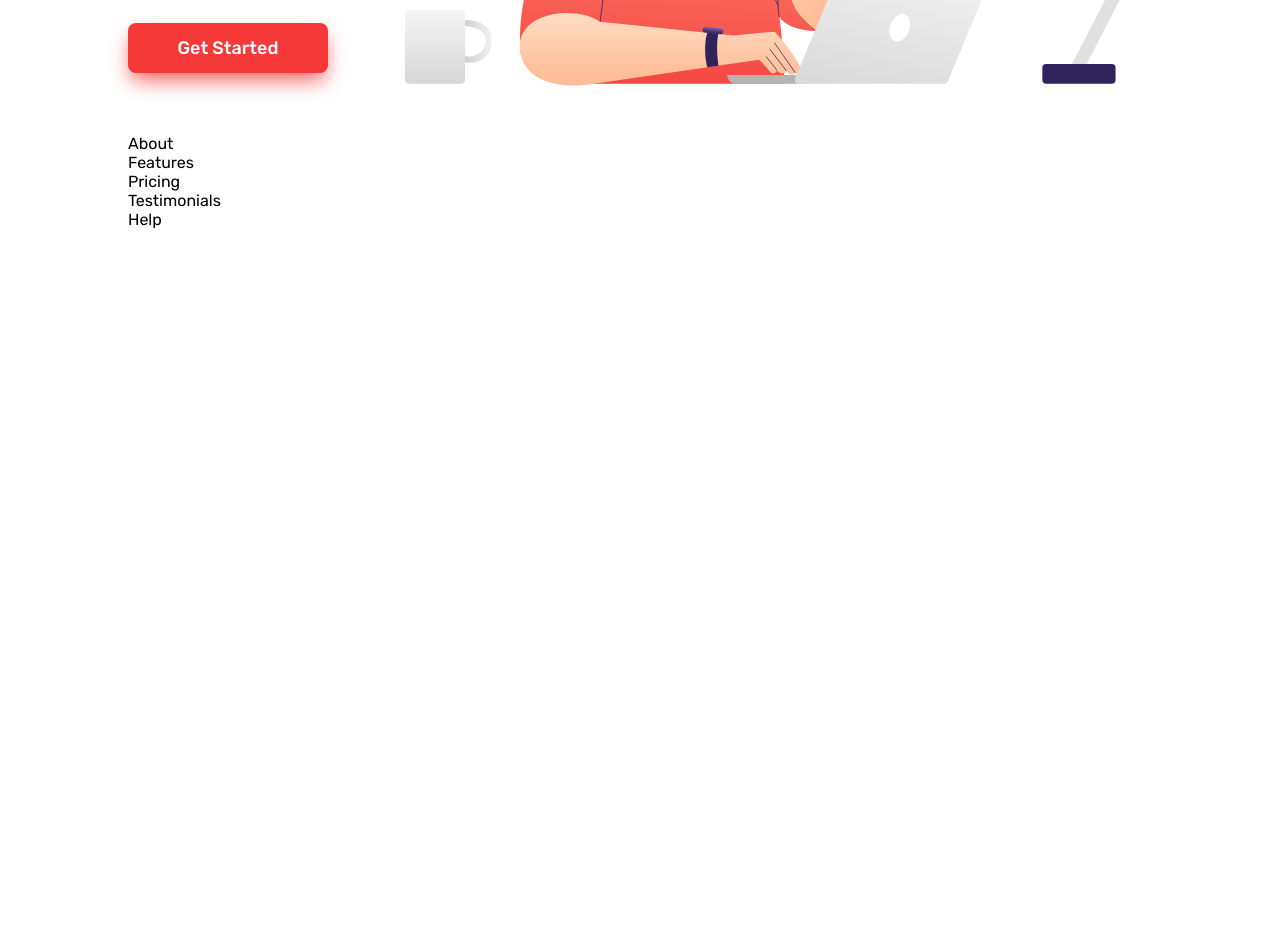
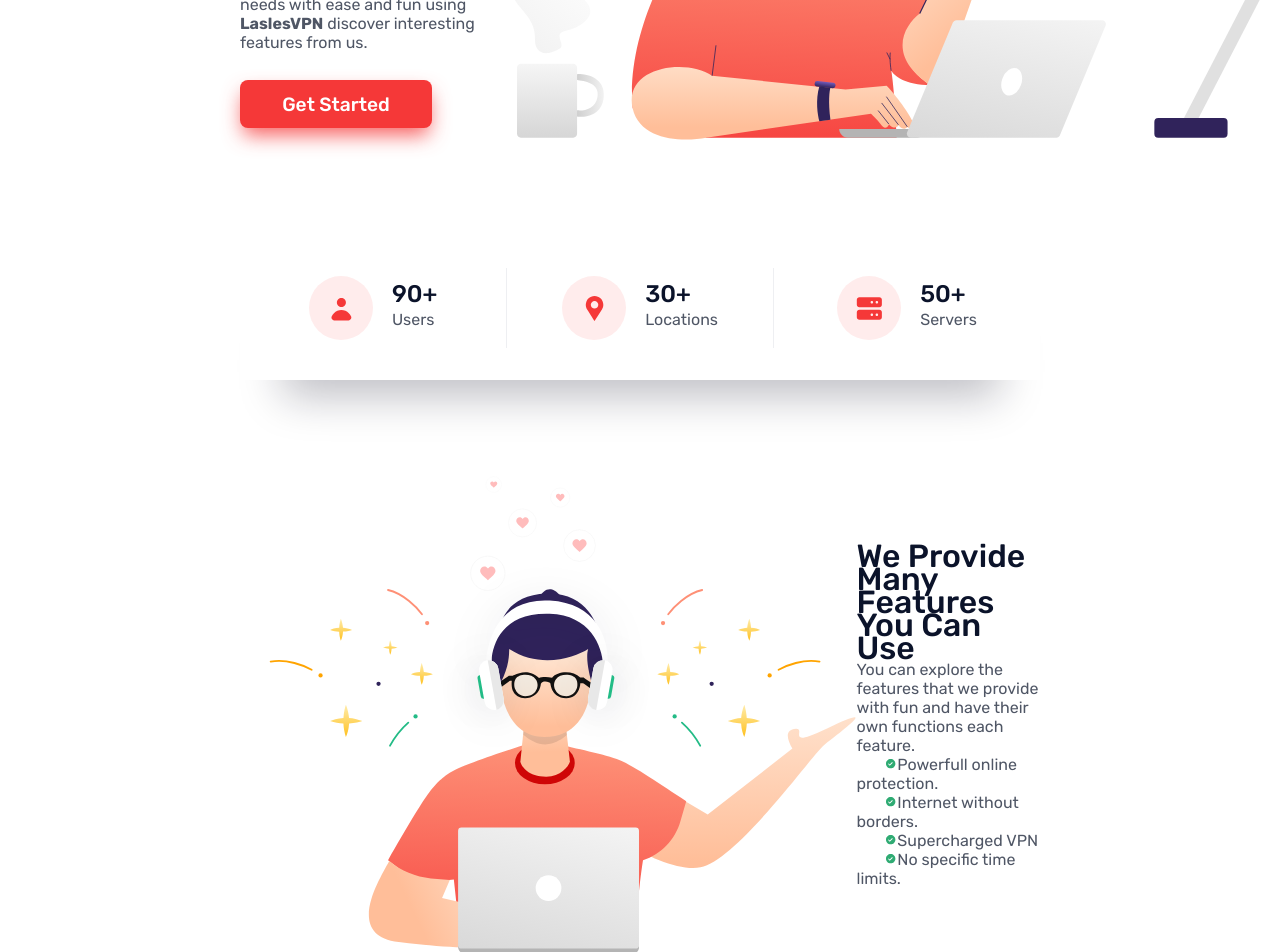
Before and after one commit to mdsahilhussain/brand_nav, a React (Create React App) app: page / in a window 1280 px wide. Shown: the part 580-1532 px from the top of the page. Before the commit the page ends 809 px from the top, so only its background shows below. Built offline with nearby package versions, Linux system fonts and the light colour scheme.

Commit message:
update about and features

```diff
--- a/src/App.css
+++ b/src/App.css
@@ -27,7 +27,7 @@ html {
 }
 
 .container {
-  padding: 0 8rem;
+  padding: 0 15rem;
 }
 
 h1,
--- a/src/components/About/About.jsx
+++ b/src/components/About/About.jsx
@@ -1,7 +1,44 @@
 import React from "react";
 
+import "./about.css";
+import addressIcon from "../../assets/Group 1215.svg";
+import userIcon from "../../assets/Group 1216.svg";
+import dataBaseIcon from "../../assets/Group 1217.svg";
+
+const aboutInfo = [
+  {
+    iconImage: userIcon,
+    titel: "90+",
+    subTitel: "Users",
+  },
+  {
+    iconImage: addressIcon,
+    titel: "30+",
+    subTitel: "Locations",
+  },
+  {
+    iconImage: dataBaseIcon,
+    titel: "50+",
+    subTitel: "Servers",
+  },
+];
+
 function About() {
-  return <div>About</div>;
+  return (
+    <section className="about">
+      {aboutInfo.map((item, index) => (
+        <div key={index} className="about___card">
+          <div className="about___card--image">
+            <img src={item.iconImage} alt="" />
+          </div>
+          <div className="about___card--detail">
+            <h5>{item.titel}</h5>
+            <p>{item.subTitel}</p>
+          </div>
+        </div>
+      ))}
+    </section>
+  );
 }
 
 export default About;
--- a/src/components/About/about.css
+++ b/src/components/About/about.css
@@ -0,0 +1,44 @@
+@import "../../App.css";
+
+.about {
+  display: flex;
+  justify-content: space-between;
+  align-items: center;
+  padding: 2rem 0;
+  margin-top: 3rem;
+  box-shadow: 1px 58px 44px -42px rgba(13, 16, 37, 0.27);
+  -webkit-box-shadow: 1px 58px 44px -42px rgba(13, 16, 37, 0.27);
+  -moz-box-shadow: 1px 58px 44px -42px rgba(13, 16, 37, 0.27);
+}
+
+.about___card {
+  display: flex;
+  justify-content: center;
+  align-items: center;
+  width: calc(100vw / 3);
+  height: 10vh;
+}
+
+.about___card:nth-child(2) {
+  border-right: 1px solid #eeeff2;
+  border-left: 1px solid #eeeff2;
+}
+
+.about___card--image {
+  padding: 1rem;
+  display: flex;
+  justify-content: center;
+  align-items: center;
+  background-color: #ffecec;
+  border-radius: 50%;
+  margin-right: 1.2rem;
+}
+
+.about___card--image img {
+  height: 2rem;
+  width: auto;
+}
+
+.about___card--detail p {
+  margin-top: 0.6rem;
+}
--- a/src/components/Button/button.css
+++ b/src/components/Button/button.css
@@ -2,10 +2,10 @@
 .btn {
   box-sizing: border-box;
   outline: none;
-  width: 150px;
-  height: 50px;
-  border-radius: 24px;
-  font-size: 18px;
+  width: 9rem;
+  height: 3rem;
+  border-radius: 1.8rem;
+  font-size: 1.2rem;
   font-weight: 500;
   font-family: "Rubik", sans-serif;
 }
@@ -32,8 +32,8 @@
 
 .btn___header {
   border: none;
-  border-radius: 8px;
-  width: 200px;
+  border-radius: 0.5rem;
+  width: 12rem;
   background-color: var(--primaryColor);
   color: var(--bgColor);
   box-shadow: 0px 10px 20px -3px rgba(245, 56, 56, 0.8);
--- a/src/components/Features/Features.jsx
+++ b/src/components/Features/Features.jsx
@@ -1,9 +1,44 @@
-import React from 'react'
+import React from "react";
+
+import "./features.css";
+
+import featuresImg from "../../assets/Illustration 2.svg";
+import pointsImg from "../../assets/Group 1120.svg";
+
+const featuresInfo = [
+  {
+    featuresPoint: "Powerfull online protection.",
+  },
+  {
+    featuresPoint: "Internet without borders.",
+  },
+  {
+    featuresPoint: "Supercharged VPN",
+  },
+  {
+    featuresPoint: "No specific time limits.",
+  },
+];
 
 function Features() {
   return (
-    <div>Features</div>
-  )
+    <section className="features">
+      <img src={featuresImg} alt="featuresImg" />
+      <div className="features__detail">
+        <h2>We Provide Many Features You Can Use</h2>
+        <p>
+          You can explore the features that we provide with fun and have their
+          own functions each feature.
+        </p>
+        {featuresInfo.map((item, index) => (
+          <p key={index}>
+            <img src={pointsImg} alt="pointsImg"></img>
+            {item.featuresPoint}
+          </p>
+        ))}
+      </div>
+    </section>
+  );
 }
 
-export default Features
+export default Features;
--- a/src/components/Features/features.css
+++ b/src/components/Features/features.css
@@ -0,0 +1,20 @@
+@import "../../App.css";
+
+.features {
+  margin-top: 3rem;
+  display: flex;
+  align-items: center;
+  justify-content: space-between;
+  padding: 3rem 0;
+  height: 60vh;
+}
+
+.features img {
+    height: 100%;
+    width: auto;
+    margin-left: 1.8rem;
+}
+
+.features___deatil{
+
+}
--- a/src/components/Header/header.css
+++ b/src/components/Header/header.css
@@ -1,7 +1,7 @@
 @import "../../App.css";
 
 header {
-  margin-top: 24px;
+  margin-top: 2rem;
   padding: 3rem 0rem;
   display: flex;
   height: 60vh;
@@ -14,8 +14,8 @@ header {
 }
 
 .header___title p {
-  margin-top: 18px;
-  margin-bottom: 25px;
+  margin-top: 1.2rem;
+  margin-bottom: 1.8rem;
 }
 header > .header___imgSection {
   height: 100%;
--- a/src/components/Navbar/navbar.css
+++ b/src/components/Navbar/navbar.css
@@ -8,7 +8,7 @@
 }
 
 .nav___image {
-  height: 45px;
+  height: 3rem;
 }
 
 .nav___image img {
@@ -24,19 +24,19 @@
 
 .nav___links li {
   list-style: none;
-  margin-right: 18px;
+  margin-right: 1.2rem;
 }
 
 .nav___links li:last-child {
-  margin-right: 0px;
+  margin-right: 0rem;
 }
 
 .nav___button Button {
-  margin-right: 10px;
+  margin-right: 0.8rem;
 }
 
 .nav___button Button:last-child {
-  margin-right: 0px;
+  margin-right: 0rem;
 }
 
 /* Tablets, iPads (landscape) ----------- */
```
